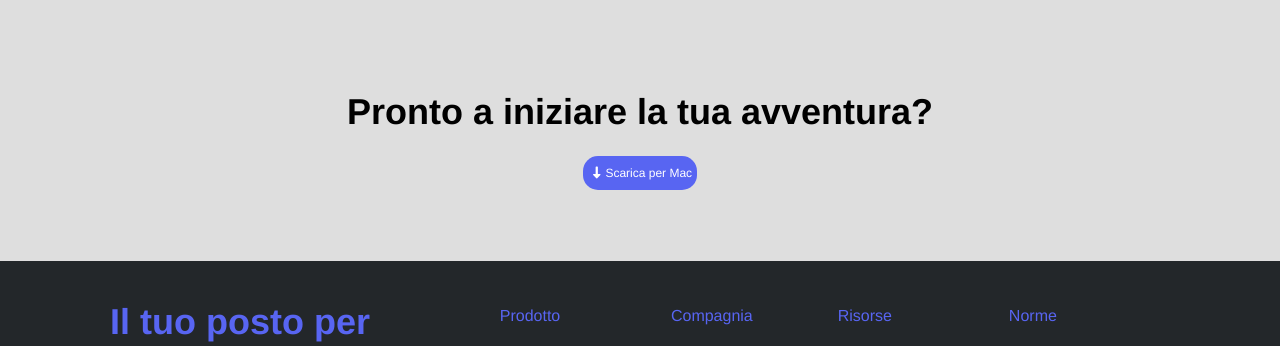
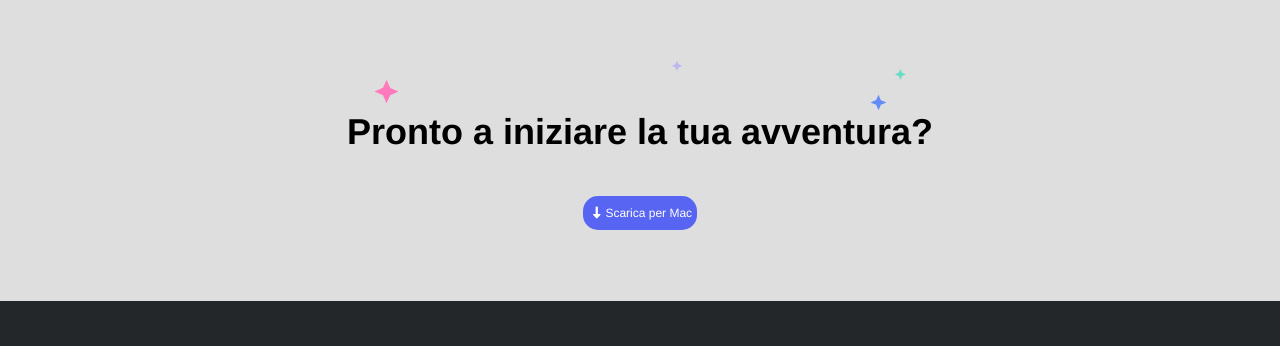
Before and after one commit to francescorossi1/htmlcss-discord, a plain HTML site: page index.html in a window 1280 px wide. Shown: the part 3119-3465 px from the top of the page. Drawn offline with Linux system fonts and the light colour scheme.

Commit message:
fixed stars

```diff
--- a/css/style.css
+++ b/css/style.css
@@ -153,6 +153,14 @@ ul li{
     text-align: center;
 }
 
+.starred-paragraph{
+    background-image: url(../img/stars.svg);
+    background-repeat: no-repeat;
+    background-position-y: top;
+    background-position-x: center;
+    padding: 20px;
+}
+
 /* footer */
 
 footer{
```
